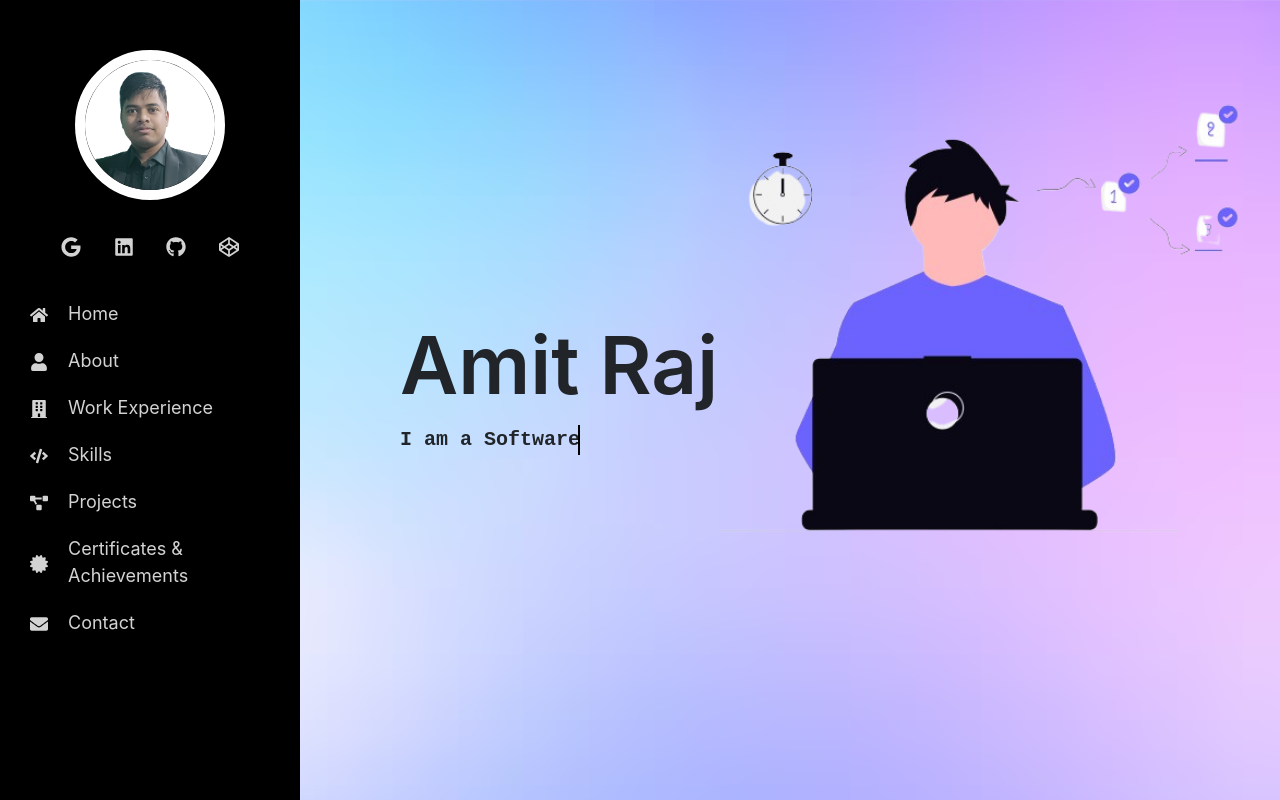
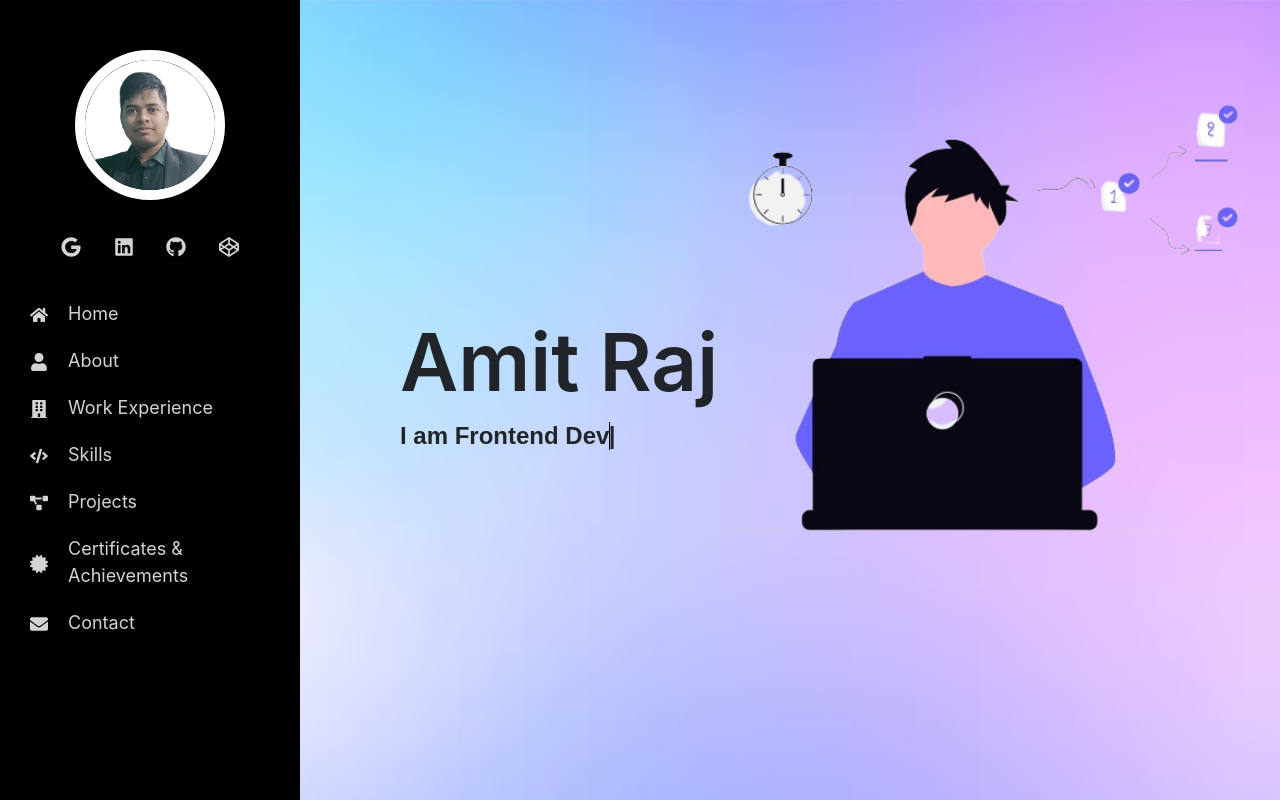
Before and after one commit to amit1884/MyPortfolio, a React (Create React App) app: page / in a window 1280 px wide. Shown: the top 800 px of the page. Built offline with nearby package versions, Linux system fonts and the light colour scheme.

Commit message:
added new typing effect

```diff
--- /dev/null
+++ b/src/components/TypingEffect/TypingEffect.jsx
@@ -0,0 +1,45 @@
+import React, { useEffect, useState } from 'react';
+import './TypingEffect.scss'; // Import CSS for typing effect
+
+const roles = ["Software Engineer", "Frontend Developer"];
+
+const TypingText = () => {
+  const [index, setIndex] = useState(0);
+  const [displayedText, setDisplayedText] = useState('');
+  const [isDeleting, setIsDeleting] = useState(false);
+
+  useEffect(() => {
+    const currentRole = roles[index];
+    let typingSpeed = 100;
+
+    if (isDeleting) {
+      typingSpeed = 50;
+    }
+
+    const handleTyping = () => {
+      if (!isDeleting) {
+        setDisplayedText(currentRole.substring(0, displayedText.length + 1));
+        if (displayedText === currentRole) {
+          setTimeout(() => setIsDeleting(true), 1000); // Pause before deleting
+        }
+      } else {
+        setDisplayedText(currentRole.substring(0, displayedText.length - 1));
+        if (displayedText === '') {
+          setIsDeleting(false);
+          setIndex((prev) => (prev + 1) % roles.length); // Next role
+        }
+      }
+    };
+
+    const timer = setTimeout(handleTyping, typingSpeed);
+    return () => clearTimeout(timer);
+  }, [displayedText, isDeleting, index]);
+
+  return (
+    <h1 className="typing-container">
+      I am <span className="typing">{displayedText}</span><span className="cursor">|</span>
+    </h1>
+  );
+};
+
+export default TypingText;
--- /dev/null
+++ b/src/components/TypingEffect/TypingEffect.scss
@@ -0,0 +1,19 @@
+.typing-container {
+  font-family: Arial, Helvetica, sans-serif;
+  font-size: 24px;
+  white-space: nowrap;
+  overflow: hidden;
+  font-weight: 550;
+}
+
+.cursor {
+  display: inline-block;
+  width: 1px;
+  background-color: black;
+  animation: blink 1s infinite;
+}
+
+@keyframes blink {
+  0%, 100% { opacity: 1; }
+  50% { opacity: 0; }
+}
--- a/src/sections/About/About.js
+++ b/src/sections/About/About.js
@@ -12,8 +12,7 @@
         <SectionHeading text="About" />
         <GlassCard customClass={"about-text"}>
           <p className="about-content">
-            I am a dedicated software development professional with 2 years of
-            and 10 months of experience, holding a B.Tech degree in Computer
+            I am a dedicated software development professional with {exp} of experience, holding a B.Tech degree in Computer
             Science and Engineering from NIT Jamshedpur. My expertise primarily
             lies in frontend development, where I excel in utilizing various
             cutting-edge technologies to create dynamic and user-friendly
--- a/src/sections/Home/Home.js
+++ b/src/sections/Home/Home.js
@@ -2,17 +2,14 @@
 import { Element } from "react-scroll";
 import Avatar from "../../assets/images/main.png";
 import "./home.scss";
+import TypingText from "../../components/TypingEffect/TypingEffect";
 function Home() {
   return (
     <Element name="home" className="section">
       <div className="home-section">
         <div className="text-content" data-aos="slide-right">
           <div className="main-heading">Amit Raj</div>
-          <div className="typing-container">
-            <div className="sub-heading typing-text">
-              I am a Software Engineer
-            </div>
-          </div>
+         <TypingText/>
         </div>
         <div className="my-pic" data-aos="slide-left">
           <img src={Avatar} alt="" className="pic" />
--- a/src/utils.js
+++ b/src/utils.js
@@ -1,12 +1,9 @@
 export function getYearsAndMonths(dateInput) {
-    // Split the input date into day, month, and year
     const [day, month, year] = dateInput.split('-').map(Number);
 
-    // Create a new Date object (JavaScript months are 0-indexed, so subtract 1 from the month)
     const inputDate = new Date(year, month - 1, day);
     const currentDate = new Date();
 
-    // Calculate the difference in years and months
     let years = currentDate.getFullYear() - inputDate.getFullYear();
     let months = currentDate.getMonth() - inputDate.getMonth();
 
@@ -15,7 +12,6 @@
         months += 12;
     }
 
-    // Format the result
     if (years === 0) {
         return `${months} months`;
     } else if (year > 0) {
```
